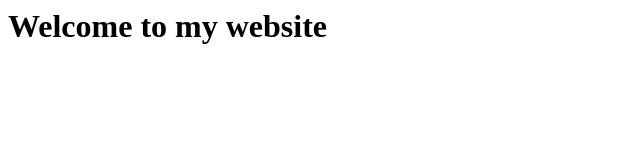
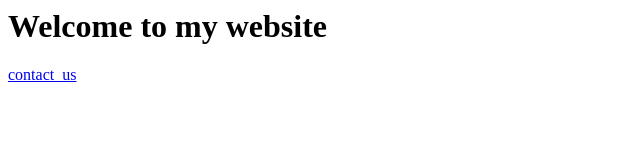
Before and after one commit to ireshkanashetti/Branch-demo, a plain HTML site: page index.html in a window 1280 px wide. Shown: the full height of the page, 0-640 px from the left. Drawn offline with Linux system fonts and the light colour scheme.

Commit message:
added contact.html and modified index.html

```diff
--- a/index.html
+++ b/index.html
@@ -1,2 +1,3 @@
 <title>FCT Website</title>
 <h1>Welcome to my website</h1>
+<a href="contact.html">contact_us</a>
```
Also changed, not shown: contact.html (added, +1 -0 lines).
